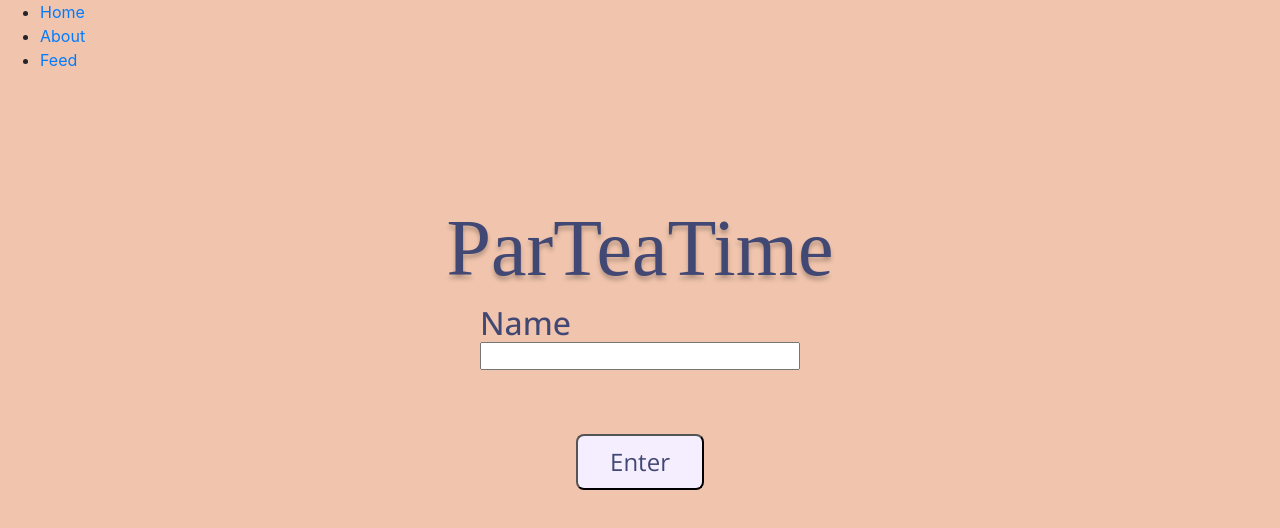
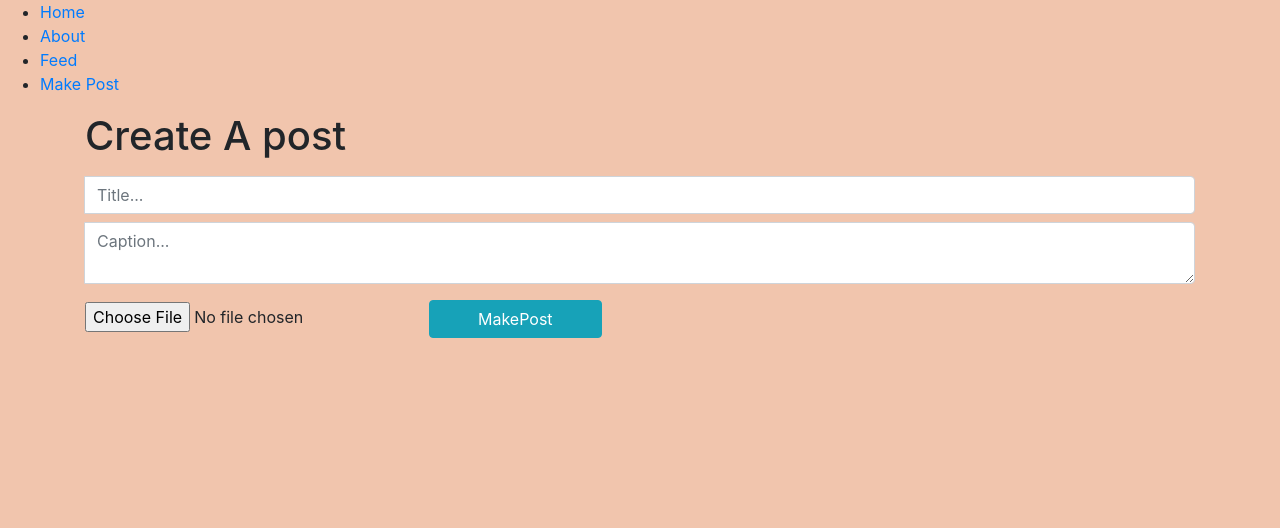
Before and after one commit to Boba-D-s-TEAmember/ParTeaTime, a React (Create React App) app in the folder client/: page /post in a window 1280 px wide. Shown: the top 528 px of the page. Built offline with nearby package versions, Linux system fonts and the light colour scheme; a web font is replaced by a local one.

Commit message:
Added posting feature

```diff
--- a/client/src/App.css
+++ b/client/src/App.css
@@ -64,3 +64,8 @@ body {
   font-family: "Open Sans";
   padding: 0.5rem 2rem;
 }
+
+.feed-view{
+  background-color: aliceblue;
+
+}
--- a/client/src/App.js
+++ b/client/src/App.js
@@ -5,11 +5,12 @@ import 'bootstrap/dist/css/bootstrap.min.css'
 import Login from "./views/Login";
 import About from "./views/About";
 import Feed from "./views/Feed";
+import MakePost from './views/MakePost'
 import "./App.css";
 import "typeface-gamja-flower";
 import "typeface-open-sans";
 
-function App() {
+function App(props) {
   return (
     <Router>
       <div>
@@ -24,20 +25,27 @@ function App() {
             <li>
               <Link to="/feed">Feed</Link>
             </li>
+            <li>
+              <Link to="/post">Make Post</Link>
+            </li>
+
           </ul>
         </nav>
 
         {/* A <Switch> looks through its children <Route>s and
           renders the first one that matches the current URL. */}
         <Switch>
-          <Route path="/about">
+          <Route exact path="/about">
             <About />
           </Route>
-          <Route path="/feed">
+          <Route exact path="/feed">
             <Feed />
           </Route>
-          <Route path="/">
+          <Route exact path="/">
             <Login />
+          </Route>
+          <Route exact path="/post">
+            <MakePost data={props} />
           </Route>
         </Switch>
       </div>
--- a/client/src/components/FeedComponent.jsx
+++ b/client/src/components/FeedComponent.jsx
@@ -1,21 +1,23 @@
-import React from 'react';
+import React from "react";
 
+const FeedComponent = (props) => {
+  let { title, caption, image, date } = props.data;
+  return (
+    <div className="container py-5">
+      <div className="row justify-content-md-center feed-view">
+        <div className="col-md-auto">
+          <h1 className="justify-content-md-center badge-info shadow">
+            {title}
+          </h1>
+          <h3>{caption}</h3>
+        </div>
 
-const FeedComponent=(props)=>{
-    let {title,caption,image,date} = props.data
-    return(
-        <div className="container">
-            <div className="row justify-content-md-center">
-                <div className="col-md-auto">
-                <h1>{title}</h1>
-                <h3>{caption}</h3>
-                <img src={image}></img>
-                </div>
-
-            </div>
-
+        <div className="col-md-auto">
+          <img className="img-thumbnail shadow" src={image}></img>
         </div>
-    )
-}
+      </div>
+    </div>
+  );
+};
 
 export default FeedComponent;
--- /dev/null
+++ b/client/src/views/MakePost.jsx
@@ -0,0 +1,92 @@
+import React from "react";
+import axios from "axios";
+
+class MakePost extends React.Component {
+  constructor(props) {
+    super(props);
+    this.state = {
+      title: "",
+      caption: "",
+      image: [],
+      loading: false,
+    };
+  }
+
+  setTitle(e) {
+    this.setState({ title: e });
+  }
+
+  setCaption(e) {
+    this.setState({ caption: e });
+  }
+
+  setImage(e) {
+    const temp = e;
+    this.setState({
+      image: temp,
+    });
+
+    console.log(this.state.image);
+  }
+
+  createPost() {
+    let data = new FormData();
+
+     data.append("title", this.state.title.toString());
+      data.append("caption",this.state.caption.toString())
+     data.append("image",this.state.image[0]);
+
+    console.log(data)
+
+    axios
+      .post("/posts/", data)
+      .then((response) => {
+        console.log(response.data);
+      })
+      .catch((err) => {
+        console.log(err);
+      });
+
+  }
+
+  render() {
+    return (
+      <div className="container">
+          <div className="row justify-content-md-center">
+              <div className="col">
+                <h1>Create A post</h1>
+              </div>
+
+          </div>
+        <div className="input-group py-2">
+          <div className="input-group-prepend"></div>
+          <input
+            type="text"
+            placeholder="Title..."
+            className="form-control"
+            aria-label="With textarea"
+            onChange={(e) => this.setTitle(e.target.value)}
+          ></input>
+        </div>
+
+        <div className="input-group">
+          <div className="input-group-prepend"></div>
+          <textarea
+            placeholder="Caption..."
+            className="form-control"
+            aria-label="With textarea"
+            onChange={(e) => this.setCaption(e.target.value)}
+          ></textarea>
+        </div>
+        <input
+          onChange={(e) => this.setImage(e.target.files)}
+          type="file"
+          placeholder="Upload Image"
+        />
+        <button onClick={()=> this.createPost()} className="btn btn-info my-3 px-5">MakePost</button>
+      </div>
+    );
+  }
+}
+
+export default MakePost;
```
